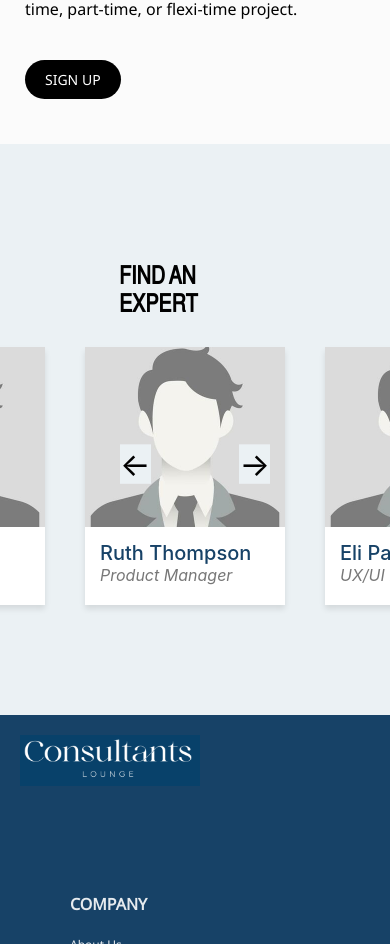
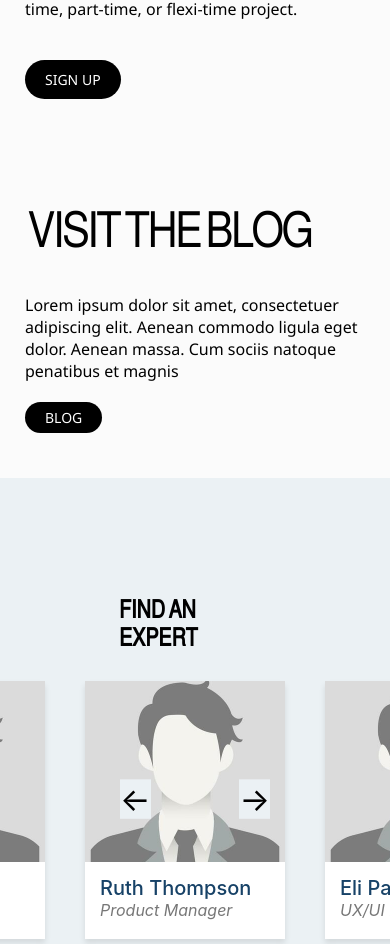
Before and after one commit to Grace4501/Capstone-Project, a React (Create React App) app in the folder consultants_lounge_frontend/: page / in a window 390 px wide. Shown: the part 2555-3499 px from the top of the page. Built offline with nearby package versions, Linux system fonts and the light colour scheme.

Commit message:
Added in links to the blog

```diff
--- a/consultants_lounge_frontend/src/components/HomePage.js
+++ b/consultants_lounge_frontend/src/components/HomePage.js
@@ -105,6 +105,16 @@ const HomePage = () => {
         <img className="img-consultant" src="resources/consultant_section.png" alt="Consultant Section" />
       </div>
 
+      {/* Blog Section */}
+      <div className="blog">
+      <img className="img-blog" src="resources/consultant_section.png" alt="Blog Section" />
+        <div className="text-blog">
+          <h1 className="title-blog">VISIT THE BLOG</h1>
+          <p className="paragraph-blog">Lorem ipsum dolor sit amet, consectetuer adipiscing elit. Aenean commodo ligula eget dolor. Aenean massa. Cum sociis natoque penatibus et magnis</p>
+          <a href="https://blog.consultantslounge.com/" className='blog-btn' target="_blank" rel="noopener noreferrer">BLOG</a>
+        </div>
+      </div>
+
       {/* Find an Expert Section */}
       <div className="findexpert">
         <h1 className="title-findexpert">FIND AN EXPERT</h1>
--- a/consultants_lounge_frontend/src/components/survey-Businesses.js
+++ b/consultants_lounge_frontend/src/components/survey-Businesses.js
@@ -45,7 +45,7 @@ const SurveyBusinesses = () => {
 
     // Redirect to the homepage
     const handleBackToHomepage = () => {
-        window.location.href = '/';
+        window.location.href = 'https://blog.consultantslounge.com/';
     };
 
     return (
@@ -144,7 +144,7 @@ const SurveyBusinesses = () => {
                     <>
                         <h1>SURVEY - CONSULTANT</h1>
                         <p>Thank you for completing our survey. Your feedback is greatly appreciated.</p>
-                        <button className="nxt-btn" onClick={handleBackToHomepage}>Return to Homepage</button>
+                        <button className="nxt-btn" onClick={handleBackToHomepage}>VISIT THE BLOG</button>
                     </>
                 )}
             </div>
--- a/consultants_lounge_frontend/src/components/survey-Consultant.js
+++ b/consultants_lounge_frontend/src/components/survey-Consultant.js
@@ -45,7 +45,7 @@ const SurveyConsultant = () => {
 
     // Redirect to the homepage
     const handleBackToHomepage = () => {
-        window.location.href = '/';
+        window.location.href = 'https://blog.consultantslounge.com/';
     };
 
     return (
@@ -144,7 +144,7 @@ const SurveyConsultant = () => {
                     <>
                         <h1>SURVEY - BUSINESS OWNER</h1>
                         <p>Thank you for completing our survey. Your feedback is greatly appreciated.</p>
-                        <button className="nxt-btn" onClick={handleBackToHomepage}>Return to Homepage</button>
+                        <button className="nxt-btn" onClick={handleBackToHomepage}>VISIT THE BLOG</button>
                     </>
                 )}
             </div>
--- a/consultants_lounge_frontend/src/styles/homePage.css
+++ b/consultants_lounge_frontend/src/styles/homePage.css
@@ -438,6 +438,119 @@
     }
 }
 
+
+/* Styling for the Blog Section */
+
+
+/* Overall layout for the Blog section */
+.blog {
+    display: flex;
+    justify-content: space-between;
+    align-items: center;
+    width: 100%;
+    height: auto;
+    overflow: hidden;
+    margin-bottom: 20px;
+    flex-wrap: wrap;
+}
+
+/* Text layout within the Blog section */
+.text-blog {
+    display: flex;
+    flex-direction: column;
+    max-width: 50%;
+    padding: 120px 100px;
+}
+
+/* Title styling within Blog section */
+.title-blog {
+    font-size: 65px;
+    margin-bottom: 20px;
+    font-family: 'Almarai', serif;
+    font-weight: 465;
+    letter-spacing: -3px;
+    transform: scaleY(1.3) translateX(-25px);
+    transform: scaleX(0.85);
+    transform-origin: top left;
+}
+
+/* Paragraph styling within Blog section */
+.paragraph-blog {
+    font-size: 18px;
+    margin-bottom: 20px;
+    font-family: 'Noto Sans', sans-serif;
+}
+
+/* Signup button styling in Blog section */
+.blog-btn {
+    background-color: black;
+    color: white;
+    padding: 6px 20px;
+    border-radius: 30px;
+    text-decoration: none;
+    font-size: 14px;
+    display: inline-block;
+    margin: 0;
+    font-family: 'Noto Sans', sans-serif;
+    width: auto;
+    align-self: flex-start;
+}
+
+/* Image styling in Blog section */
+.img-blog {
+    height: auto;
+    width: 100%;
+    max-width: 700px;
+    padding-right: 50px;
+    display: block;
+    margin: 0 auto;
+    object-fit: contain;
+}
+
+/* Media Query for Mobile View (responsive design) for Blog Section */
+@media (max-width: 768px) {
+    .img-blog {
+        display: none;
+    }
+
+    /* Mobile-specific layout for Blog section */
+    .blog {
+        display: flex;
+        flex-direction: column;
+        justify-content: center;
+        align-items: center;
+        height: auto;
+        padding: 5px;
+    }
+
+    /* Mobile-specific styling for text section */
+    .text-blog {
+        padding: 20px;
+        text-align: center;
+        max-width: 100%;
+    }
+
+    /* Mobile-specific font size for title */
+    .title-blog {
+        font-size: 50px;
+        text-align: center;
+        margin-bottom: 20px;
+    }
+
+    /* Mobile-specific styling for paragraph */
+     .paragraph-blog {
+        font-size: 16px;
+    }
+
+    /* Mobile-specific styling for signup button */
+    .signup-blog {
+        font-size: 14px;
+        padding: 10px 20px;
+        margin-top: 20px;
+        display: inline-block;
+    }
+}
+
 /* Styling for the Find an Expert section */
 
 /* Overall styling */
```
Also changed, not shown: 1 other file (tests, documents, lock files or other folders).
